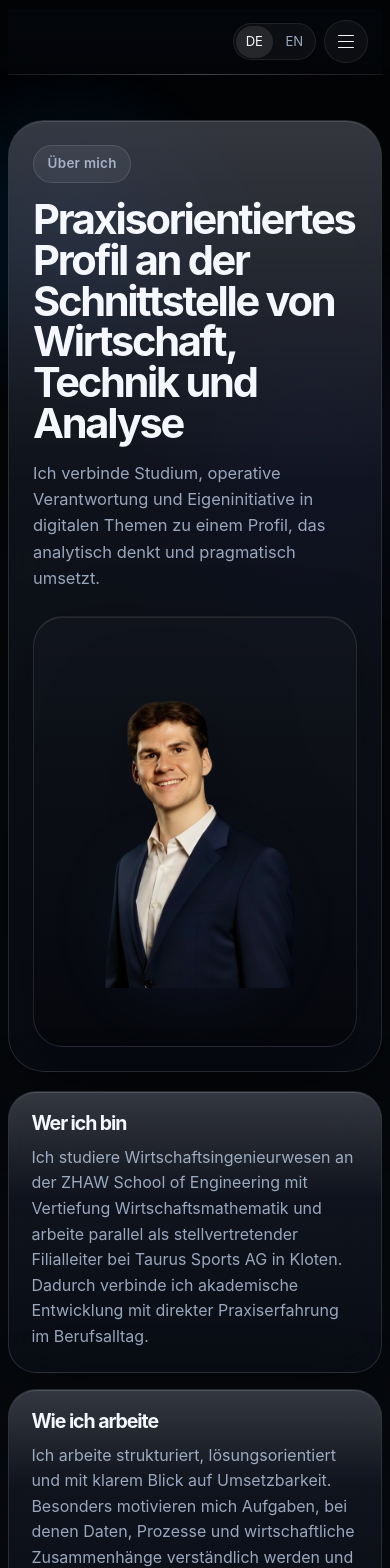
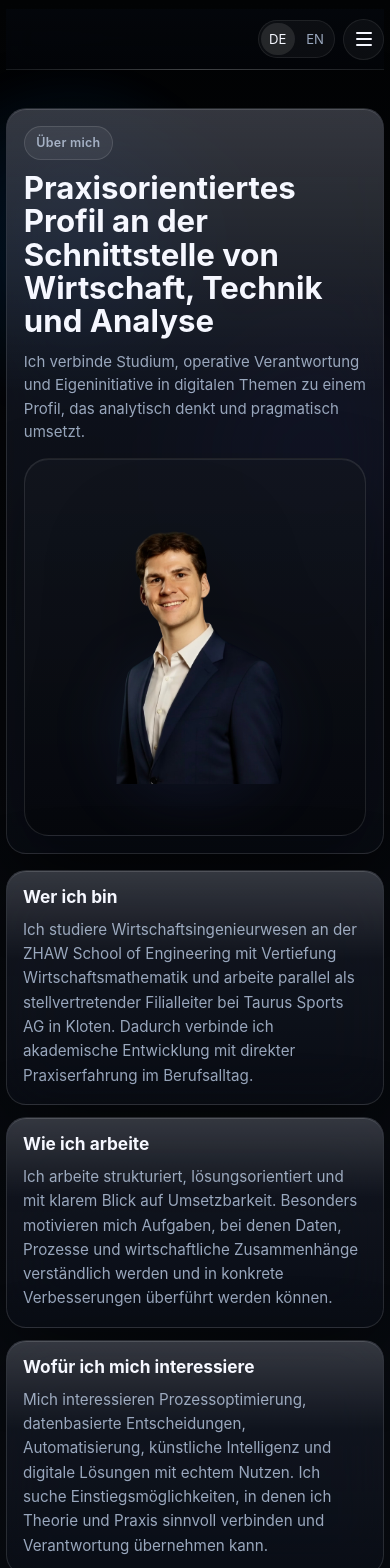
Before and after one commit to Noahwuhrmann/noah-wuhrmann-cv, a React (Vite) app: page /about in a window 390 px wide. Shown: the top 1568 px of the page. Built offline with nearby package versions, Linux system fonts and the light colour scheme.

Commit message:
Refine mobile layout

```diff
--- a/src/index.css
+++ b/src/index.css
@@ -1705,9 +1705,10 @@ button {
 
 @media (max-width: 920px) {
   .nav-shell {
-    grid-template-columns: 1fr auto;
-    gap: 0.9rem;
-    min-height: 4rem;
+    display: flex;
+    justify-content: flex-end;
+    min-height: 3.9rem;
+    padding: 0.72rem 0;
   }
 
   .nav-links-desktop {
@@ -1716,6 +1717,8 @@ button {
 
   .menu-toggle {
     display: inline-flex;
+    width: 2.85rem;
+    height: 2.85rem;
   }
 
   .timeline-row {
@@ -1731,7 +1734,7 @@ button {
   }
 
   .page-shell-home .nav-shell-home-scrolled {
-    padding: 0.85rem 0.9rem;
+    padding: 0.72rem 0.9rem;
   }
 
   .home-reveal-shell {
@@ -1761,6 +1764,113 @@ button {
   .home-reveal-label p {
     max-width: none;
   }
+
+  .mobile-nav {
+    position: absolute;
+    left: 0;
+    right: 0;
+    top: calc(100% + 0.45rem);
+    margin-top: 0;
+    border-radius: 1.35rem;
+    background: linear-gradient(180deg, rgba(10, 14, 22, 0.94), rgba(5, 7, 12, 0.9));
+  }
+
+  .mobile-nav-links {
+    grid-template-columns: repeat(2, minmax(0, 1fr));
+    gap: 0.45rem;
+    padding: 0.65rem;
+  }
+
+  .mobile-nav-link {
+    min-height: 3rem;
+    display: flex;
+    align-items: center;
+    justify-content: center;
+    padding: 0.75rem 0.85rem;
+    text-align: center;
+    font-weight: 650;
+    letter-spacing: 0;
+  }
+
+  .page-view {
+    padding-top: 0.35rem;
+  }
+
+  .page-header {
+    border-radius: 1.65rem;
+    padding: 1.55rem;
+    margin-bottom: 1rem;
+  }
+
+  .page-title {
+    font-size: 3rem;
+    line-height: 1.02;
+    letter-spacing: 0;
+  }
+
+  .page-lead {
+    font-size: 0.98rem;
+    line-height: 1.55;
+  }
+
+  .content-card {
+    padding: 1.15rem;
+    border-radius: 1.25rem;
+  }
+
+  .content-card h2,
+  .timeline-row h2 {
+    letter-spacing: 0;
+    line-height: 1.15;
+  }
+
+  .timeline-grid {
+    gap: 0.82rem;
+  }
+
+  .timeline-row {
+    gap: 0.75rem;
+    padding: 1.08rem;
+    border-radius: 1.22rem;
+  }
+
+  .timeline-row ul {
+    padding-left: 1rem;
+  }
+
+  .resume-mobile-layout {
+    gap: 0.9rem;
+  }
+
+  .resume-mobile-section {
+    gap: 0.85rem;
+  }
+
+  .resume-mobile-section-header,
+  .resume-mobile-toggle {
+    min-height: 4rem;
+    padding: 0.95rem 1rem;
+    border-radius: 1.25rem;
+  }
+
+  .resume-mobile-toggle-meta {
+    font-size: 0.82rem;
+  }
+
+  .contact-link {
+    min-height: 4.5rem;
+    padding: 0.95rem;
+  }
+
+  .tag-list {
+    gap: 0.48rem;
+  }
+
+  .tag,
+  .project-badge {
+    min-height: 2rem;
+    letter-spacing: 0;
+  }
 }
 
 @media (max-width: 760px) {
@@ -1769,20 +1879,38 @@ button {
   }
 
   .about-portrait-panel {
-    min-height: 0;
-    padding: 1.2rem 1rem 0;
+    min-height: 26rem;
+    padding: 1rem 1rem 0;
+    border-radius: 1.55rem;
   }
 
   .about-portrait-image {
-    width: min(100%, 310px);
-    max-height: 420px;
+    width: min(100%, 340px);
+    max-height: 440px;
   }
 
   .resume-mobile-section-header,
   .resume-mobile-toggle,
   .home-hero-shell,
   .page-header {
-    padding: 1.5rem;
+    padding: 1.3rem;
+  }
+
+  .page-title {
+    font-size: 2.55rem;
+  }
+
+  .eyebrow {
+    min-height: 34px;
+    padding: 0.38rem 0.72rem;
+    font-size: 0.78rem;
+  }
+
+  .content-card p,
+  .timeline-row p,
+  .contact-text span,
+  .availability span {
+    font-size: 0.95rem;
   }
 }
 
@@ -1800,12 +1928,16 @@ button {
   }
 
   .nav-shell {
-    min-height: 3.7rem;
-    padding: 0.7rem 0;
+    min-height: 3.55rem;
+    padding: 0.62rem 0;
+  }
+
+  .page-shell-home .nav-shell-home-scrolled {
+    padding: 0.62rem 0.72rem;
   }
 
   .nav-actions {
-    gap: 0.55rem;
+    gap: 0.5rem;
   }
 
   .language-switcher {
@@ -1818,23 +1950,45 @@ button {
     font-size: 0.82rem;
   }
 
+  .menu-toggle {
+    width: 2.55rem;
+    height: 2.55rem;
+  }
+
+  .mobile-nav {
+    border-radius: 1.15rem;
+  }
+
+  .mobile-nav-links {
+    grid-template-columns: 1fr;
+    padding: 0.5rem;
+  }
+
+  .mobile-nav-link {
+    min-height: 2.85rem;
+    justify-content: flex-start;
+    padding: 0.72rem 0.85rem;
+  }
+
   .home-hero {
     min-height: auto;
   }
 
   .home-hero-shell {
-    min-height: calc(100vh - 7rem);
-    padding-bottom: 4.5rem;
+    min-height: calc(100svh - 6.2rem);
+    padding: 1.2rem 1rem 3.4rem;
   }
 
   .hero-name-stage {
-    min-height: 22rem;
+    min-height: 24rem;
     padding: 0;
   }
 
   .hero-title {
-    font-size: clamp(3rem, 16vw, 5rem);
-    transform: translateY(-1.15rem);
+    font-size: 4rem;
+    line-height: 0.96;
+    letter-spacing: 0;
+    transform: translateY(-0.65rem);
   }
 
   .hero-title-haze {
@@ -1850,17 +2004,17 @@ button {
 
   .home-reveal {
     margin-top: 0;
-    padding-bottom: 2.8rem;
+    padding-bottom: 2.35rem;
   }
 
   .home-reveal-shell {
     min-height: 0;
-    padding: 1rem;
-    border-radius: 1.35rem;
+    padding: 0.95rem;
+    border-radius: 1.2rem;
   }
 
   .home-reveal-label p {
-    font-size: 1rem;
+    font-size: 0.98rem;
   }
 
   .home-marquee-pill {
@@ -1904,4 +2058,137 @@ button {
     flex-direction: column;
     align-items: flex-start;
   }
-}
+
+  .page-main {
+    padding-bottom: 3rem;
+  }
+
+  .page-header {
+    border-radius: 1.25rem;
+    padding: 1.05rem;
+  }
+
+  .page-title {
+    margin-top: 0.78rem;
+    font-size: 2.15rem;
+    line-height: 1.06;
+  }
+
+  .page-lead {
+    margin-top: 0.78rem;
+    font-size: 0.94rem;
+  }
+
+  .about-hero {
+    gap: 0.9rem;
+  }
+
+  .about-portrait-shell {
+    max-width: none;
+  }
+
+  .about-portrait-panel {
+    min-height: 23.5rem;
+  }
+
+  .about-portrait-image {
+    width: min(100%, 300px);
+    max-height: 390px;
+  }
+
+  .compact-grid,
+  .contact-layout,
+  .contact-column,
+  .contact-aside {
+    gap: 0.75rem;
+  }
+
+  .content-card {
+    padding: 1rem;
+  }
+
+  .content-card h2 {
+    font-size: 1.08rem;
+  }
+
+  .timeline-row {
+    padding: 0.95rem;
+  }
+
+  .timeline-badge {
+    min-height: 30px;
+    font-size: 0.8rem;
+  }
+
+  .resume-mobile-section-header,
+  .resume-mobile-toggle {
+    min-height: 3.65rem;
+    padding: 0.9rem 0.95rem;
+    border-radius: 1.12rem;
+  }
+
+  .resume-logo-band-section {
+    margin-top: 1rem;
+  }
+
+  .resume-logo-band-shell {
+    border-radius: 1.15rem;
+  }
+
+  .resume-logo-band-label span {
+    font-size: 0.84rem;
+  }
+
+  .contact-link {
+    align-items: flex-start;
+    min-height: 0;
+    gap: 0.8rem;
+    border-radius: 1.12rem;
+  }
+
+  .contact-badge {
+    width: 42px;
+    height: 42px;
+    border-radius: 14px;
+  }
+
+  .contact-text span {
+    overflow-wrap: anywhere;
+  }
+}
+
+@media (max-width: 480px) {
+  .container {
+    width: min(calc(100% - 0.75rem), var(--max-width));
+  }
+
+  .language-button {
+    min-width: 2.12rem;
+  }
+
+  .hero-title {
+    font-size: 3.45rem;
+  }
+
+  .hero-name-stage {
+    min-height: 21.5rem;
+  }
+
+  .page-title {
+    font-size: 1.95rem;
+  }
+
+  .about-portrait-panel {
+    min-height: 21.5rem;
+  }
+
+  .about-portrait-image {
+    width: min(100%, 272px);
+    max-height: 360px;
+  }
+
+  .resume-logo-card {
+    height: 3.75rem;
+    padding: 0.62rem 0.78rem;
+  }
+}
```
